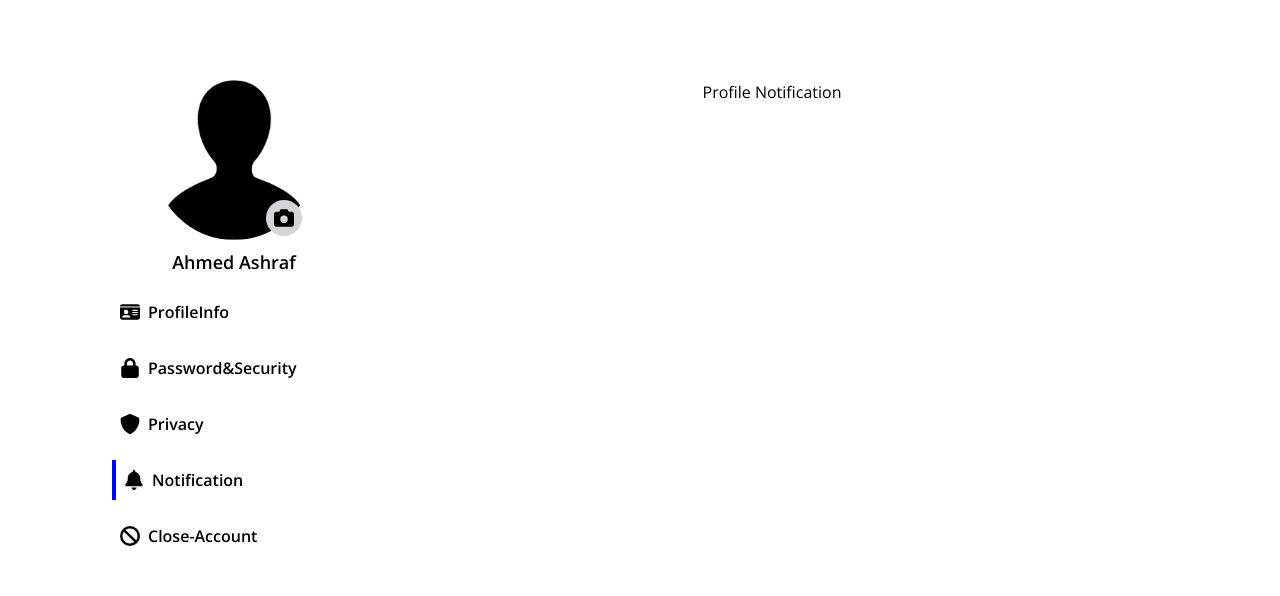
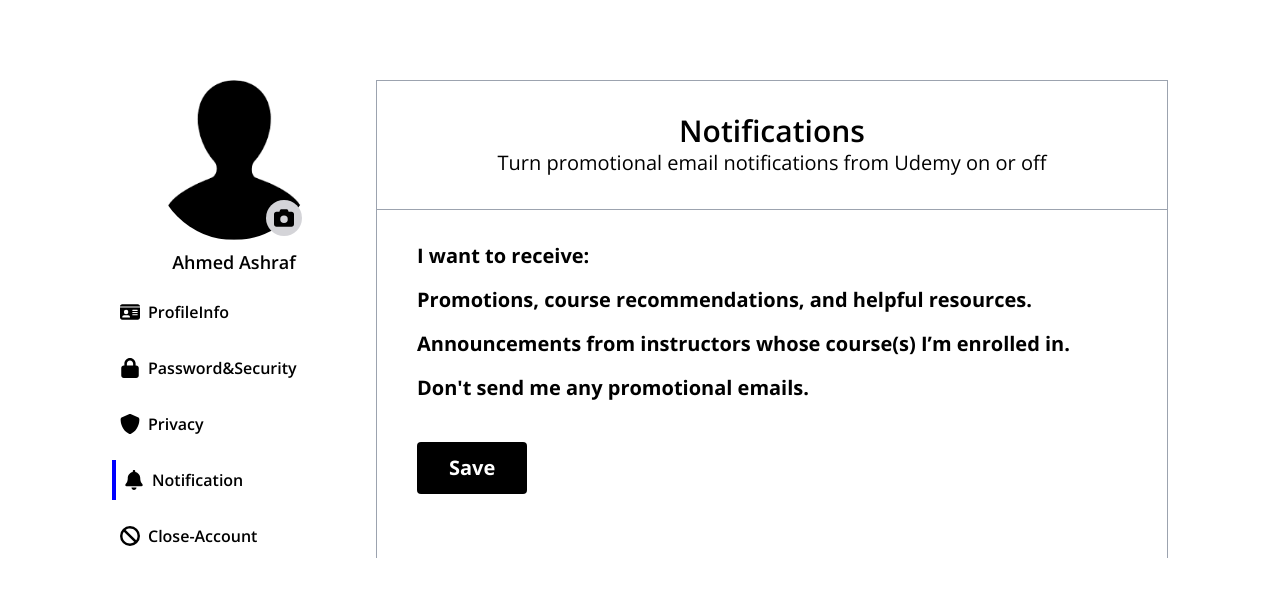
Before and after one commit to FrontEndDevo/NeuraLearnAcademy, a React (Vite) app: page /profile/Notification in a window 1280 px wide. Shown: the top 596 px of the page. Built offline with nearby package versions, Linux system fonts and the light colour scheme.

Commit message:
Add notification settings to ProfileNotificationPage

```diff
--- a/src/pages/ProfileNotificationPage.jsx
+++ b/src/pages/ProfileNotificationPage.jsx
@@ -1,9 +1,27 @@
+import ProfileHeader from "../shared/ProfileHeader";
+/* eslint-disable */
 const ProfileNotificationPage = () => {
-    return (
-        <div>
-            <h1 className="text-center">Profile Notification</h1>
-        </div>
-    );
-}
+  const title = "Notifications";
+  const description =
+    "Turn promotional email notifications from Udemy on or off";
+  return (
+    <section className="py-8 border border-b-0 border-gray-400 ">
+      <ProfileHeader title={title} description={description} />
+      <div className="px-3 py-8 font-bold leading-8 md:px-5 lg:px-10 md:text-xl">
+        <h3 className="mb-4">I want to receive:</h3>
+        <p className="mb-4">
+          Promotions, course recommendations, and helpful resources.
+        </p>
+        <p className="mb-4">
+          Announcements from instructors whose course(s) I’m enrolled in.
+        </p>
+        <p className="mb-4">Don't send me any promotional emails.</p>
+        <button className="px-8 py-3 mt-6 text-white bg-black rounded">
+          Save
+        </button>
+      </div>
+    </section>
+  );
+};
 
 export default ProfileNotificationPage;
```
